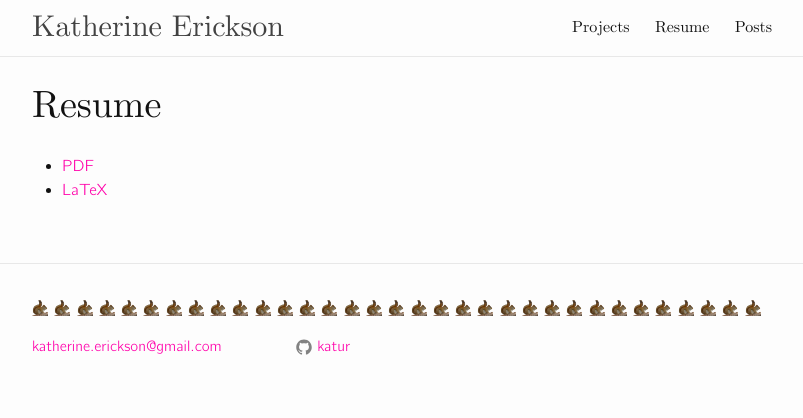
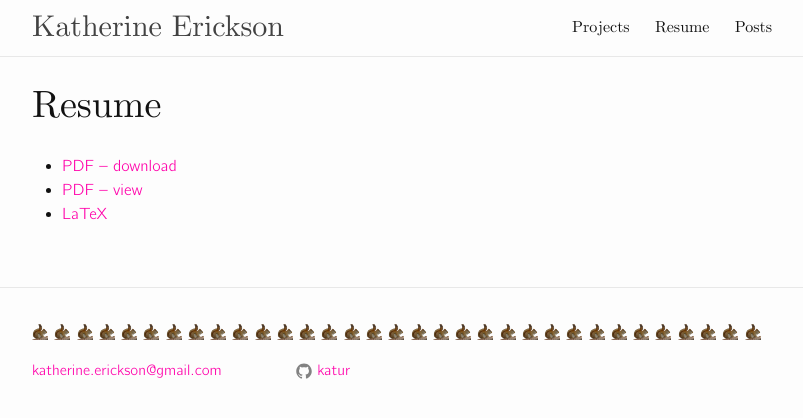
Before and after one commit to katur/katherineerickson, a Jekyll site: the page built from resume.md, in a window 1280 px wide. Shown: the top 418 px of the page, without its empty margins (238-1041 px from the left). Built offline with Jekyll 4.4.1, drawn with Linux system fonts in a browser that asks for light colours.

Commit message:
Add link to download resume (github not always displaying it)

```diff
--- a/resume.md
+++ b/resume.md
@@ -6,5 +6,6 @@ menu: main
 order: 1
 ---
 
-- [PDF](https://github.com/katur/resume/blob/master/erickson_resume.pdf)
+- [PDF -- download](https://github.com/katur/resume/raw/master/erickson_resume.pdf)
+- [PDF -- view](https://github.com/katur/resume/blob/master/erickson_resume.pdf)
 - [LaTeX](http://github.com/katur/resume)
```
